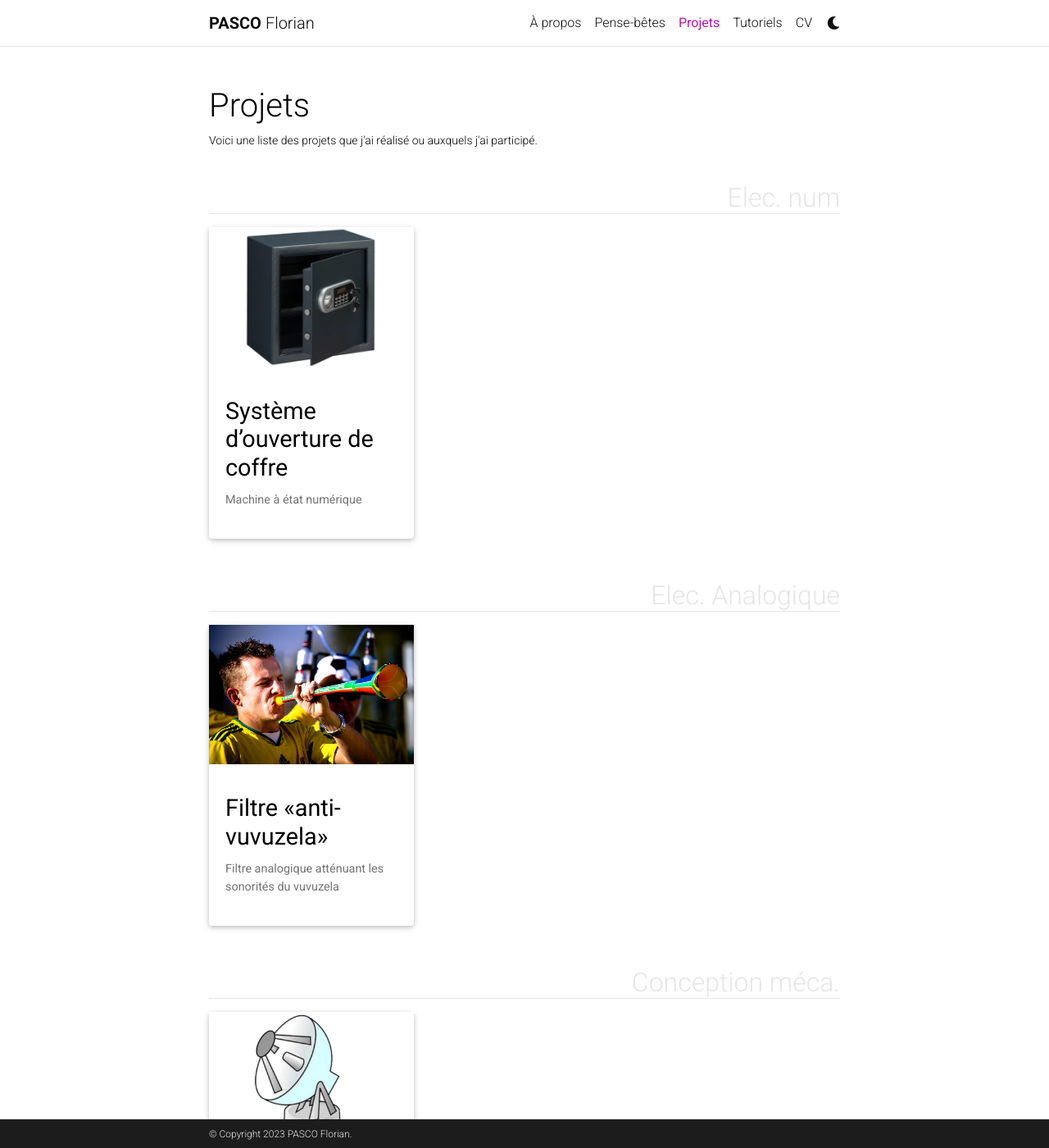
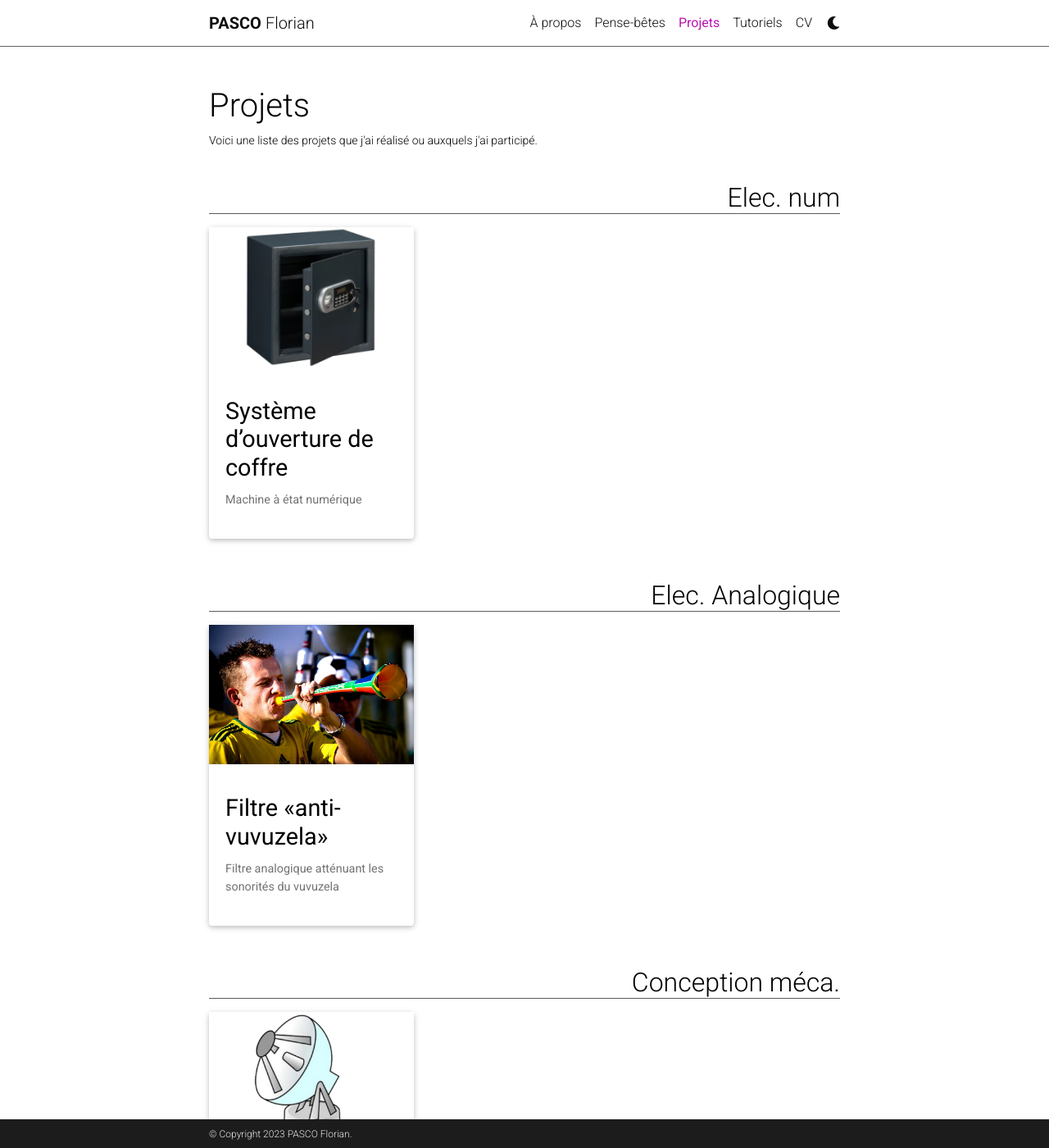
Before and after one commit to mpek29/mpek29.github.io, a Jekyll site: the page built from _pages/projects.md, in a window 1280 px wide and 1400 px high. Shown: the whole window at 82% size. Built offline with Jekyll 4.4.1, drawn with Linux system fonts in a browser that asks for light colours; full-size pictures stand in for the smaller copies a plugin makes; comment, search, counter and statistics services are not loaded; a style sheet for code colours, icons or effects is not loaded.

Commit message:
Update _base.scss

```diff
--- a/_sass/_base.scss
+++ b/_sass/_base.scss
@@ -9,7 +9,7 @@
  --global-footer-text-color: #e8e8e8;
  --global-footer-link-color: #fff;
  --global-distill-app-color: #828282;
- --global-divider-color: rgba(0,0,0,.1);
+ --global-divider-color: rgba(0, 0, 0, 0.64);
  --global-card-bg-color: #fff
 }
 :root .fa-sun {
@@ -474,7 +474,7 @@
  margin-bottom:10px
 }
 .projects h2.category {
- color:var(--global-divider-color);
+ color: var(--global-text-color);
  border-bottom:1px solid var(--global-divider-color);
  padding-top:0.5rem;
  margin-top:2rem;
```
